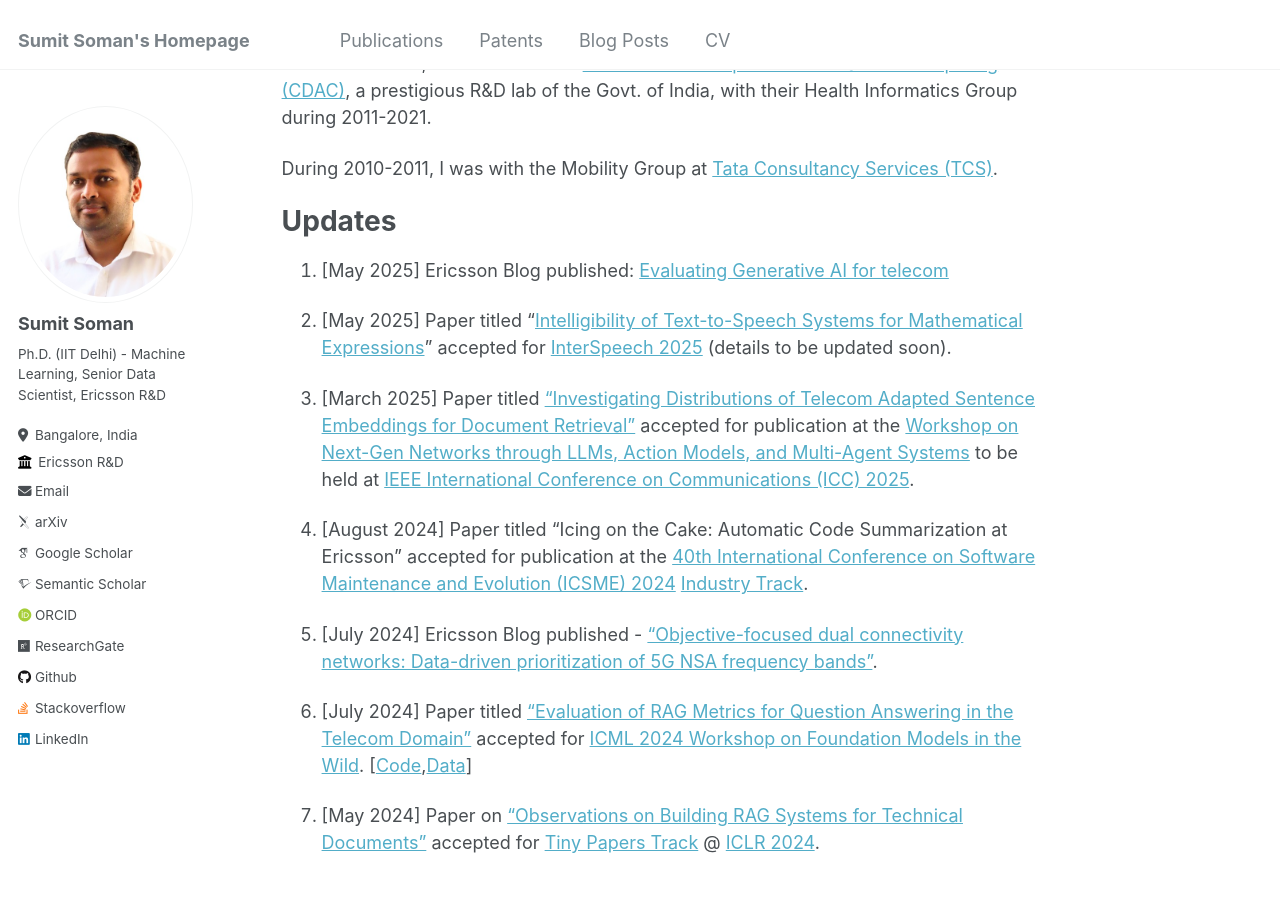
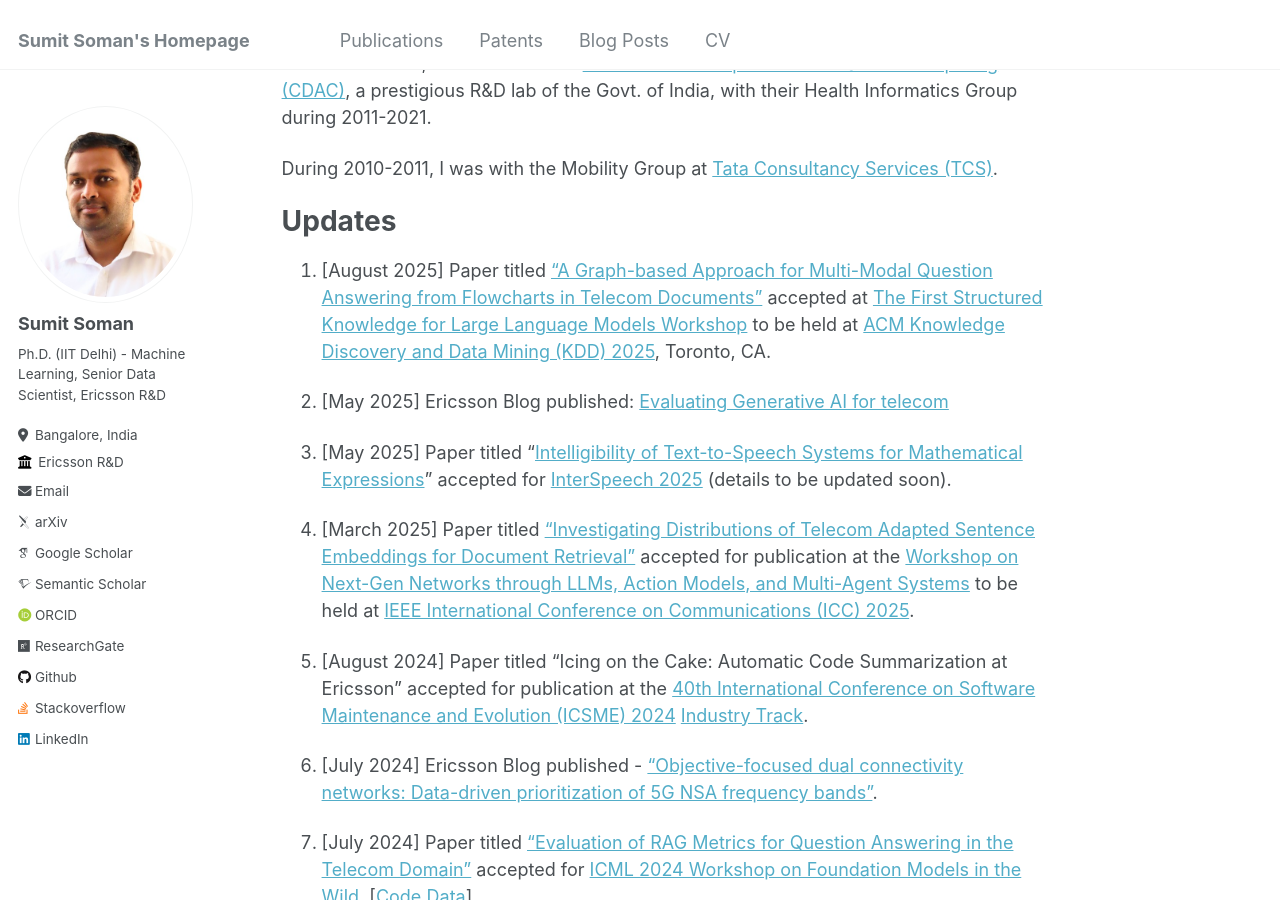
Before and after one commit to sumitsoman/sumitsoman.github.io, a Jekyll site: the page built from _pages/about.md, in a window 1280 px wide and 900 px high, scrolled down 530 px. Built offline with Jekyll 4.4.1, drawn with Linux system fonts in a browser that asks for light colours; some web fonts are replaced.

Commit message:
updating KDD paper

```diff
--- a/_pages/about.md
+++ b/_pages/about.md
@@ -27,19 +27,21 @@ During 2010-2011, I was with the Mobility Group at [Tata Consultancy Services (T
 Updates
 =====
 
-1. [May 2025] Ericsson Blog published: [Evaluating Generative AI for telecom](https://www.ericsson.com/en/blog/2025/5/evaluating-generative-ai-for-telecom)
+1. [August 2025] Paper titled ["A Graph-based Approach for Multi-Modal Question Answering from Flowcharts in Telecom Documents"](https://www.arxiv.org/abs/2507.22938) accepted at [The First Structured Knowledge for Large Language Models Workshop](https://sknowllm.github.io/) to be held at [ACM Knowledge Discovery and Data Mining (KDD) 2025](https://kdd2025.kdd.org), Toronto, CA.
 
-2. [May 2025] Paper titled "[Intelligibility of Text-to-Speech Systems for Mathematical Expressions](https://arxiv.org/abs/2506.11086)" accepted for [InterSpeech 2025](https://www.interspeech2025.org/home) (details to be updated soon).
+2. [May 2025] Ericsson Blog published: [Evaluating Generative AI for telecom](https://www.ericsson.com/en/blog/2025/5/evaluating-generative-ai-for-telecom)
 
-3. [March 2025] Paper titled ["Investigating Distributions of Telecom Adapted Sentence Embeddings for Document Retrieval"](https://arxiv.org/abs/2406.12336) accepted for publication at the [Workshop on Next-Gen Networks through LLMs, Action Models, and Multi-Agent Systems](https://icc2025.ieee-icc.org/workshop/ws20-workshop-next-gen-networks-through-llms-action-models-and-multi-agent-systems) to be held at [IEEE International Conference on Communications (ICC) 2025](https://icc2025.ieee-icc.org/call-workshop-papers).
+3. [May 2025] Paper titled "[Intelligibility of Text-to-Speech Systems for Mathematical Expressions](https://arxiv.org/abs/2506.11086)" accepted for [InterSpeech 2025](https://www.interspeech2025.org/home) (details to be updated soon).
 
-4. [August 2024] Paper titled "Icing on the Cake: Automatic Code Summarization at Ericsson" accepted for publication at the [40th International Conference on Software Maintenance and Evolution (ICSME) 2024](https://conf.researchr.org/home/icsme-2024) [Industry Track](https://conf.researchr.org/track/icsme-2024/icsme-2024-industry-track).
+4. [March 2025] Paper titled ["Investigating Distributions of Telecom Adapted Sentence Embeddings for Document Retrieval"](https://arxiv.org/abs/2406.12336) accepted for publication at the [Workshop on Next-Gen Networks through LLMs, Action Models, and Multi-Agent Systems](https://icc2025.ieee-icc.org/workshop/ws20-workshop-next-gen-networks-through-llms-action-models-and-multi-agent-systems) to be held at [IEEE International Conference on Communications (ICC) 2025](https://icc2025.ieee-icc.org/call-workshop-papers).
 
-5. [July 2024] Ericsson Blog published - ["Objective-focused dual connectivity networks: Data-driven prioritization of 5G NSA frequency bands"](https://www.ericsson.com/en/blog/2024/7/data-driven-prioritization-of-5g-nsa-bands).
+5. [August 2024] Paper titled "Icing on the Cake: Automatic Code Summarization at Ericsson" accepted for publication at the [40th International Conference on Software Maintenance and Evolution (ICSME) 2024](https://conf.researchr.org/home/icsme-2024) [Industry Track](https://conf.researchr.org/track/icsme-2024/icsme-2024-industry-track).
 
-6. [July 2024] Paper titled ["Evaluation of RAG Metrics for Question Answering in the Telecom Domain"](https://openreview.net/pdf?id=L74piNoToX) accepted for [ICML 2024 Workshop on Foundation Models in the Wild](https://icml-fm-wild.github.io). [[Code](https://anonymous.4open.science/r/ragas_updated-FFC6),[Data](https://github.com/EricssonResearch/TeleQuAD)]
+6. [July 2024] Ericsson Blog published - ["Objective-focused dual connectivity networks: Data-driven prioritization of 5G NSA frequency bands"](https://www.ericsson.com/en/blog/2024/7/data-driven-prioritization-of-5g-nsa-bands).
 
-7. [May 2024] Paper on ["Observations on Building RAG Systems for Technical Documents"](https://openreview.net/forum?id=RFujq4HoV4) accepted for [Tiny Papers Track](https://iclr.cc/Conferences/2024/CallForTinyPapers) @ [ICLR 2024](https://iclr.cc/).
+7. [July 2024] Paper titled ["Evaluation of RAG Metrics for Question Answering in the Telecom Domain"](https://openreview.net/pdf?id=L74piNoToX) accepted for [ICML 2024 Workshop on Foundation Models in the Wild](https://icml-fm-wild.github.io). [[Code](https://anonymous.4open.science/r/ragas_updated-FFC6),[Data](https://github.com/EricssonResearch/TeleQuAD)]
+
+8. [May 2024] Paper on ["Observations on Building RAG Systems for Technical Documents"](https://openreview.net/forum?id=RFujq4HoV4) accepted for [Tiny Papers Track](https://iclr.cc/Conferences/2024/CallForTinyPapers) @ [ICLR 2024](https://iclr.cc/).
 
 <!-- This is the front page of a website that is powered by the [Academic Pages template](https://github.com/academicpages/academicpages.github.io) and hosted on GitHub pages. [GitHub pages](https://pages.github.com) is a free service in which websites are built and hosted from code and data stored in a GitHub repository, automatically updating when a new commit is made to the respository. This template was forked from the [Minimal Mistakes Jekyll Theme](https://mmistakes.github.io/minimal-mistakes/) created by Michael Rose, and then extended to support the kinds of content that academics have: publications, talks, teaching, a portfolio, blog posts, and a dynamically-generated CV. You can fork [this repository](https://github.com/academicpages/academicpages.github.io) right now, modify the configuration and markdown files, add your own PDFs and other content, and have your own site for free, with no ads! An older version of this template powers my own personal website at [stuartgeiger.com](http://stuartgeiger.com), which uses [this Github repository](https://github.com/staeiou/staeiou.github.io).
 
```
